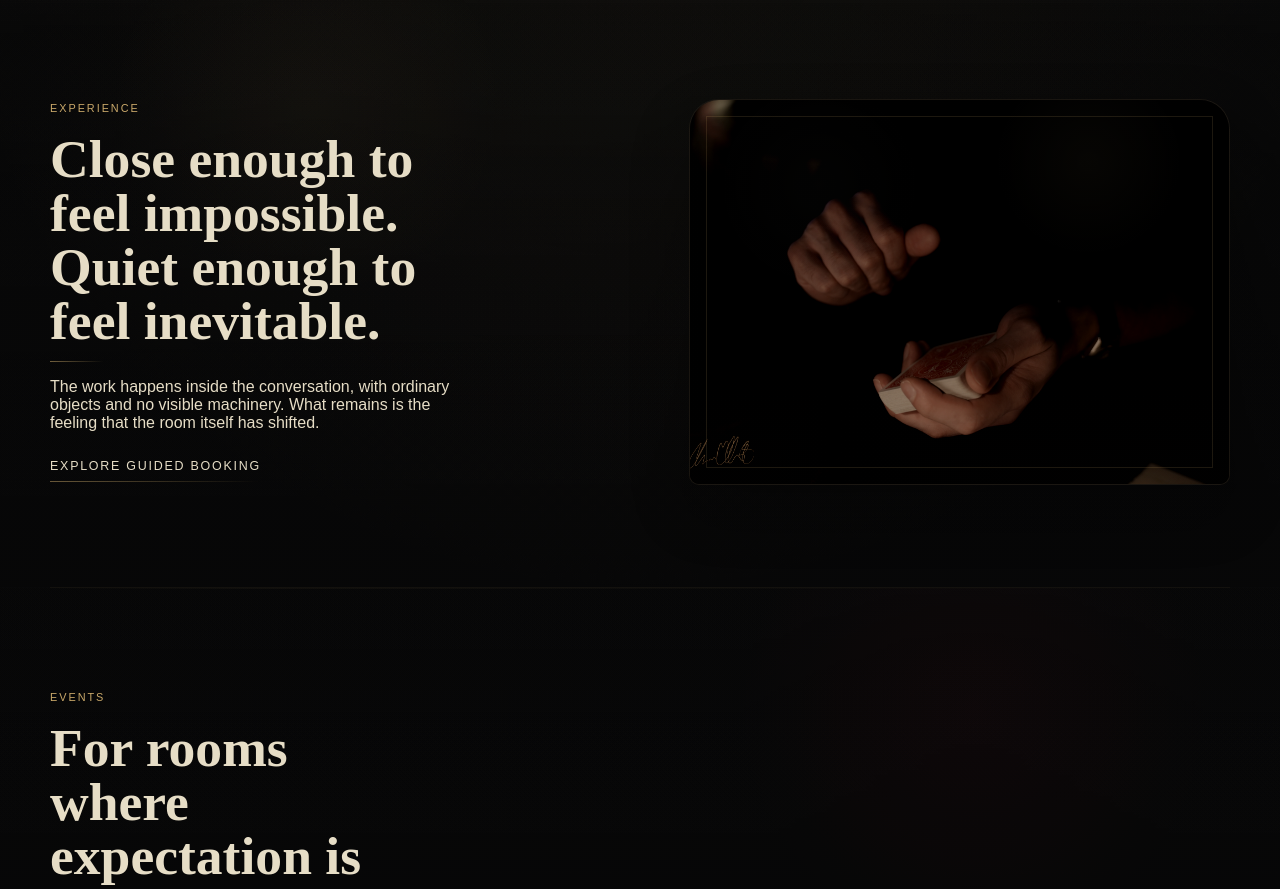
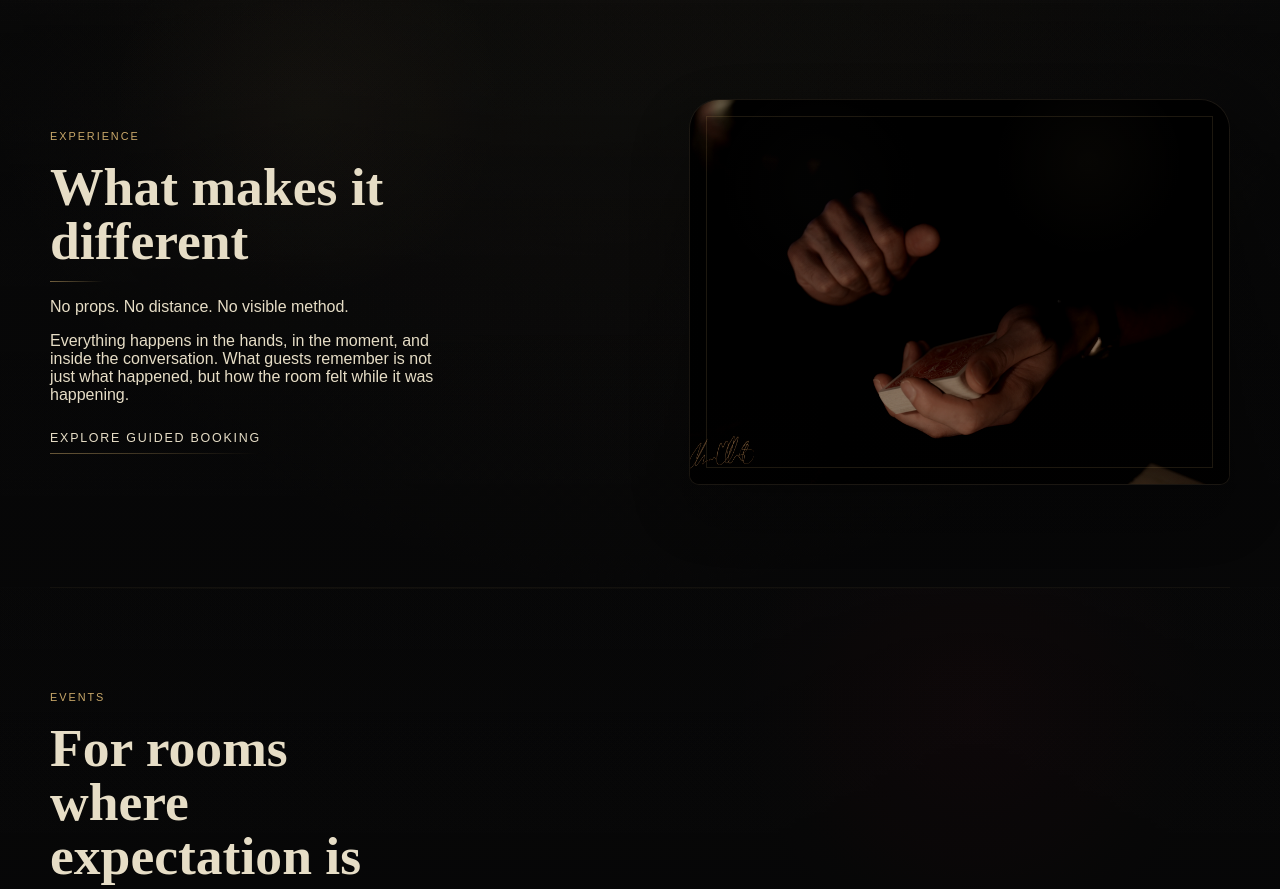
Before and after one commit to chaseellsworthiv-artifice/Artifice-Website, a Next.js app: page / in a window 1280 px wide. Shown: the part 2280-3169 px from the top of the page. Built offline with nearby package versions, Linux system fonts and the light colour scheme; a web font is replaced by a local one.

Commit message:
Update experience section copy

```diff
--- a/components/HeroExperience.jsx
+++ b/components/HeroExperience.jsx
@@ -628,10 +628,13 @@ export default function HeroExperience() {
         <section id="experience" ref={(node) => { sectionRefs.current[0] = node; }} className={`${styles.section} ${styles.splitSection}`}>
           <div className={styles.sectionCopy} data-section-reveal>
             <p className={styles.sectionLabel}>Experience</p>
-            <h2>Close enough to feel impossible. Quiet enough to feel inevitable.</h2>
+            <h2>What makes it different</h2>
             <p>
-              The work happens inside the conversation, with ordinary objects and no visible machinery.
-              What remains is the feeling that the room itself has shifted.
+              No props. No distance. No visible method.
+            </p>
+            <p>
+              Everything happens in the hands, in the moment, and inside the conversation.
+              What guests remember is not just what happened, but how the room felt while it was happening.
             </p>
             <div className={styles.sectionActions}>
               <a href="/design" className={styles.secondaryLink}>
```
